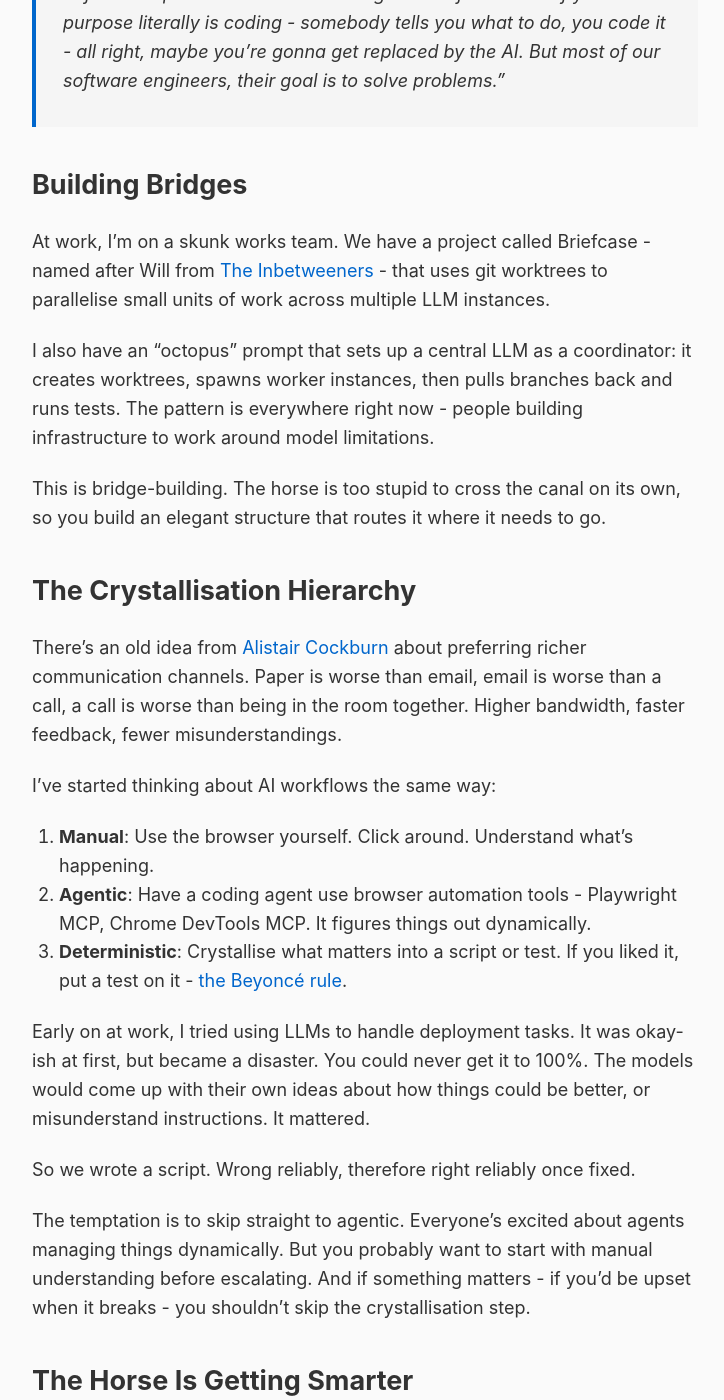
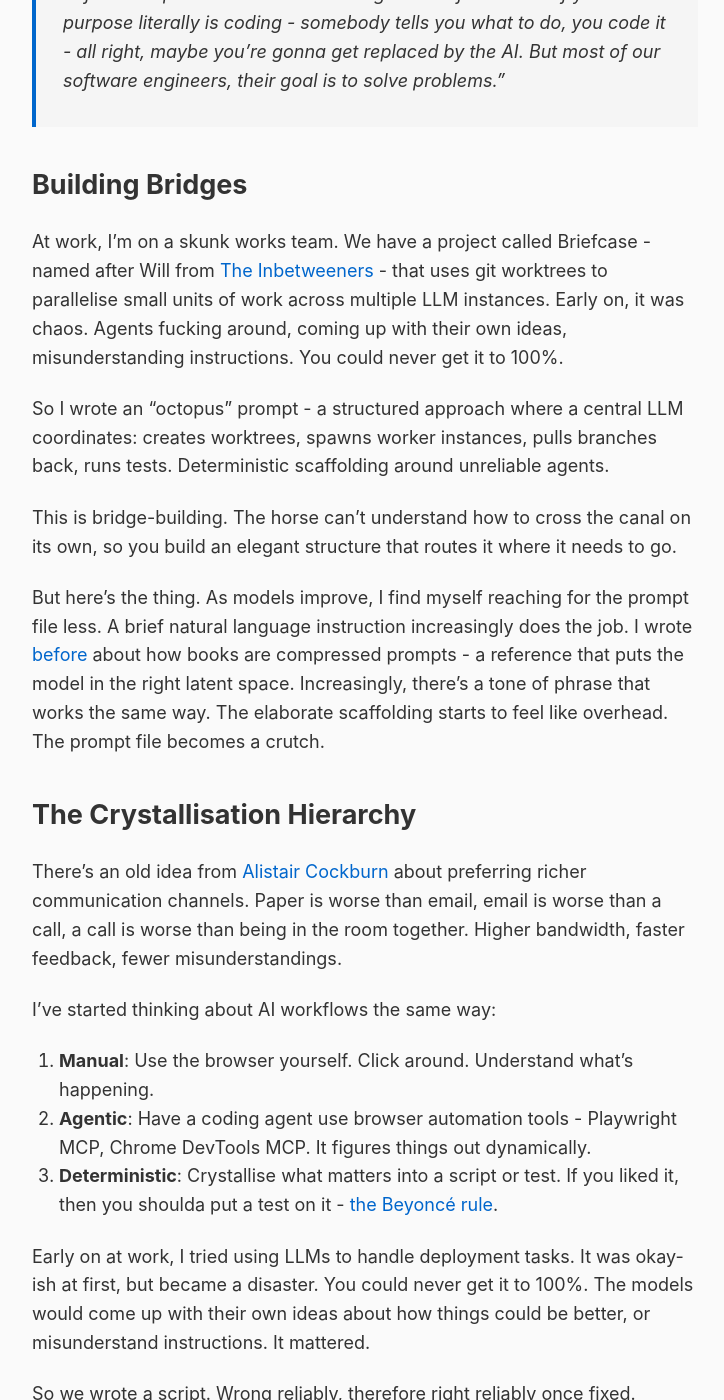
Before and after one commit to rob137/rob137.github.io, a Jekyll site: the page built from _posts/2026-01-09-roving-bridges.md, in a window 1280 px wide and 1400 px high, scrolled down 2150 px. Shown: the whole window, without its empty margins (275-999 px from the left). Built offline with Jekyll 4.4.1, drawn with Linux system fonts in a browser that asks for light colours; some of the changed text lies outside the part shown.

Commit message:
Revisions: progression, horse language, Beyoncé quote
- Show Briefcase → octopus → natural language progression
- Link to books-as-compressed-prompts post
- Change "dumb/stupid horse" to "horse that couldn't understand"
- Fix Beyoncé rule to match original quote

Co-Authored-By: Claude Opus 4.5 <noreply@anthropic.com>

```diff
--- a/_posts/2026-01-09-roving-bridges.md
+++ b/_posts/2026-01-09-roving-bridges.md
@@ -3,7 +3,7 @@ layout: post
 title: "Roving Bridges"
 date: 2026-01-09 10:00:00 +0000
 tags: [ai, llm, workflow, testing, agents]
-excerpt: "The bridge was a workaround for a dumb horse. But the horse is getting smarter."
+excerpt: "The bridge was a workaround for a horse that couldn't understand. But the horse is getting smarter."
 ---
 
 ![Bridge 77, Macclesfield Canal](/assets/images/roving-bridge.jpg)
@@ -37,11 +37,13 @@ Huang extended this to software engineers:
 
 ## Building Bridges
 
-At work, I'm on a skunk works team. We have a project called Briefcase - named after Will from [The Inbetweeners](https://en.wikipedia.org/wiki/The_Inbetweeners) - that uses git worktrees to parallelise small units of work across multiple LLM instances.
+At work, I'm on a skunk works team. We have a project called Briefcase - named after Will from [The Inbetweeners](https://en.wikipedia.org/wiki/The_Inbetweeners) - that uses git worktrees to parallelise small units of work across multiple LLM instances. Early on, it was chaos. Agents fucking around, coming up with their own ideas, misunderstanding instructions. You could never get it to 100%.
 
-I also have an "octopus" prompt that sets up a central LLM as a coordinator: it creates worktrees, spawns worker instances, then pulls branches back and runs tests. The pattern is everywhere right now - people building infrastructure to work around model limitations.
+So I wrote an "octopus" prompt - a structured approach where a central LLM coordinates: creates worktrees, spawns worker instances, pulls branches back, runs tests. Deterministic scaffolding around unreliable agents.
 
-This is bridge-building. The horse is too stupid to cross the canal on its own, so you build an elegant structure that routes it where it needs to go.
+This is bridge-building. The horse can't understand how to cross the canal on its own, so you build an elegant structure that routes it where it needs to go.
+
+But here's the thing. As models improve, I find myself reaching for the prompt file less. A brief natural language instruction increasingly does the job. I wrote [before](/2026/01/02/books-as-compressed-prompts/) about how books are compressed prompts - a reference that puts the model in the right latent space. Increasingly, there's a tone of phrase that works the same way. The elaborate scaffolding starts to feel like overhead. The prompt file becomes a crutch.
 
 ## The Crystallisation Hierarchy
 
@@ -51,7 +53,7 @@ I've started thinking about AI workflows the same way:
 
 1. **Manual**: Use the browser yourself. Click around. Understand what's happening.
 2. **Agentic**: Have a coding agent use browser automation tools - Playwright MCP, Chrome DevTools MCP. It figures things out dynamically.
-3. **Deterministic**: Crystallise what matters into a script or test. If you liked it, put a test on it - [the Beyoncé rule](https://landing.google.com/sre/sre-book/chapters/testing-reliability/).
+3. **Deterministic**: Crystallise what matters into a script or test. If you liked it, then you shoulda put a test on it - [the Beyoncé rule](https://landing.google.com/sre/sre-book/chapters/testing-reliability/).
 
 Early on at work, I tried using LLMs to handle deployment tasks. It was okay-ish at first, but became a disaster. You could never get it to 100%. The models would come up with their own ideas about how things could be better, or misunderstand instructions. It mattered.
 
@@ -63,7 +65,7 @@ The temptation is to skip straight to agentic. Everyone's excited about agents m
 
 Here's the thing though. As models get better at tool calling and figuring things out on the fly, I'm becoming more comfortable doing things the agentic way. The elaborate scaffolding starts to feel unnecessary.
 
-The roving bridge was a clever workaround for a dumb horse. You wouldn't build it today. If the horse could figure out how to cross on its own, the bridge would just be a curiosity - beautiful, perhaps, but antiquated.
+The roving bridge was a clever workaround for a horse that couldn't understand. You wouldn't build it today. If the horse could figure out how to cross on its own, the bridge would just be a curiosity - beautiful, perhaps, but antiquated.
 
 I think we're in an awkward middle period. The "skill issue" framing is real: there's genuine alpha in mastering the current tooling, building the bridges, understanding how to route the horse. But the half-life of that knowledge is shrinking.
 
```
